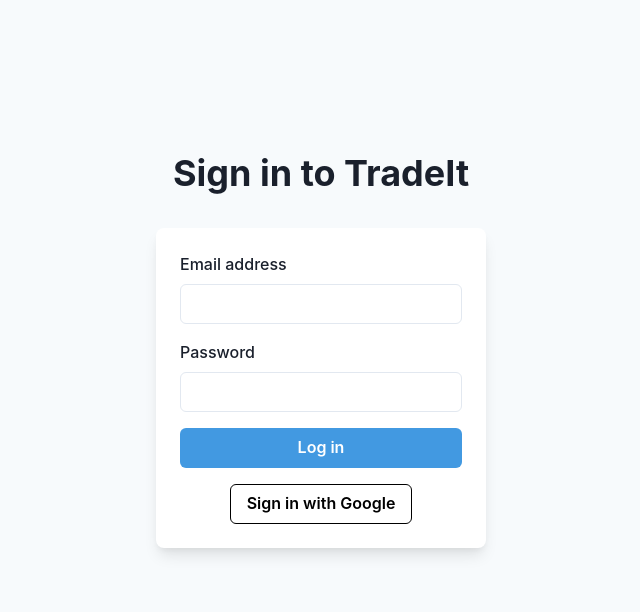
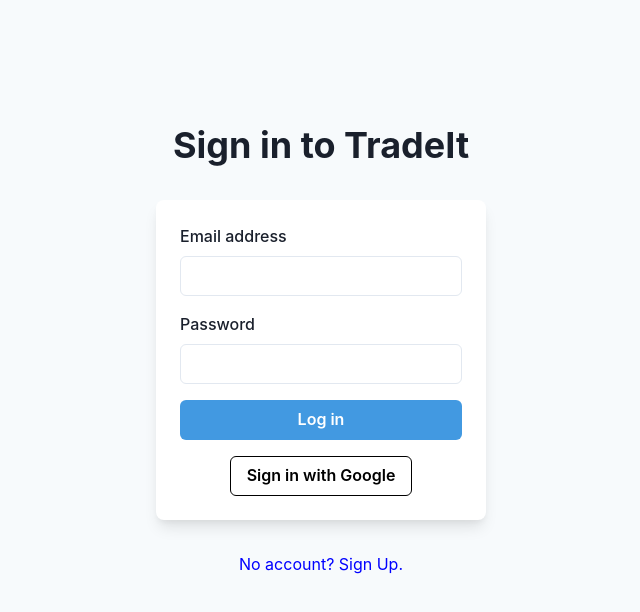
Before and after one commit to danielavornic/TradeIt, a Next.js app: page /login in a window 1280 px wide. Shown: the top 612 px of the page, without its empty margins (319-959 px from the left). Built offline with nearby package versions, Linux system fonts and the light colour scheme; no server answers.

Commit message:
small fix

```diff
--- a/pages/index.tsx
+++ b/pages/index.tsx
@@ -13,7 +13,7 @@
           </Heading>
           <SignupForm />
           <Link href={"/login"}>
-            <Text fontSize={"1xl"} textAlign='center'>
+            <Text fontSize={"1xl"} color={"blue"} textAlign='center'>
               Already a member? Log In.
             </Text>
           </Link>
--- a/pages/login.tsx
+++ b/pages/login.tsx
@@ -1,4 +1,4 @@
-import { Flex, Heading, Stack } from "@chakra-ui/react";
+import { Flex, Heading, Stack, Link, Text } from "@chakra-ui/react";
 import { Layout, LogInForm } from "../components";
 
 const Login = () => {
@@ -11,6 +11,11 @@
             Sign in to TradeIt
           </Heading>
           <LogInForm />
+          <Link href={"/"}>
+            <Text fontSize={"1xl"} color={"blue"} textAlign='center'>
+              No account? Sign Up.
+            </Text>
+          </Link>
         </Stack>
       </Flex>
     </Layout>
```
Also changed, not shown: pages/product.tsx (+20 -0 lines).
